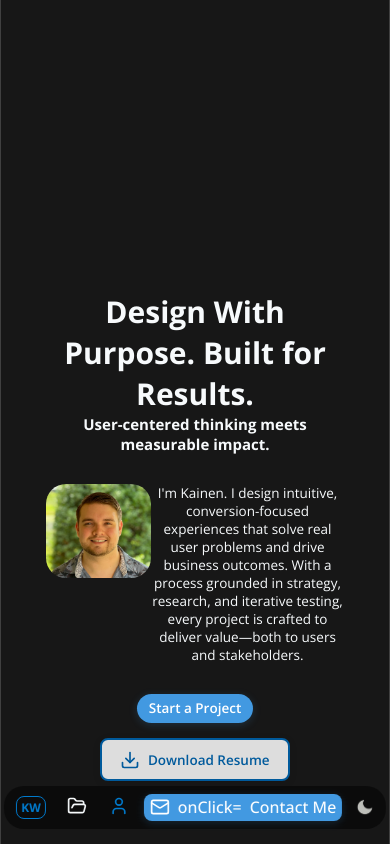
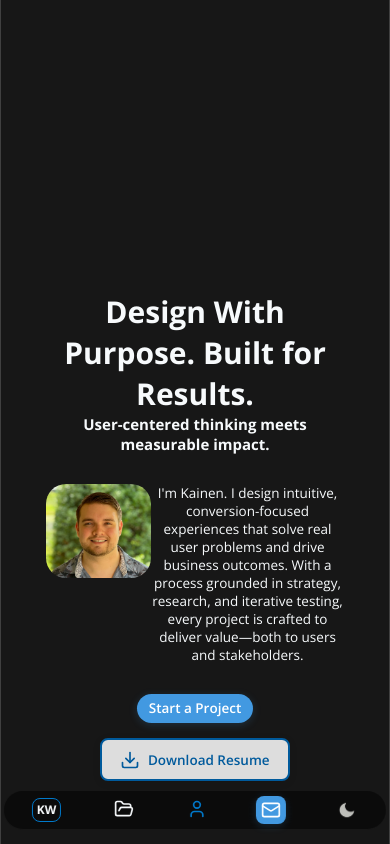
Before and after one commit to kainenw/portfolio_v2, a React (Create React App) app: page /about in a window 390 px wide. Shown: the top 844 px of the page. Built offline with nearby package versions, Linux system fonts and the light colour scheme.

Commit message:
feat: update Header component to improve CTAButton structure and styling; adjust logo text color and font size

```diff
--- a/src/Components/Header/Header.css
+++ b/src/Components/Header/Header.css
@@ -32,11 +32,14 @@
 .logo-text {
   font-weight: 700;
   font-size: 1.5rem;
-  color: var(--accent-color, #007acc);
   padding: 0.5rem;
   border: 2px solid var(--accent-color, #007acc);
   border-radius: 8px;
   transition: all 0.2s ease;
+}
+
+.logo-text.active {
+  color: var(--accent-color, #007acc);
 }
 
 .header-logo:hover .logo-text {
@@ -238,7 +241,7 @@
   }
 
   .App-header a {
-    font-size: 1.8rem;
+    font-size: 1rem;
     padding: 0.15em 0.2em;
   }
 
@@ -268,7 +271,8 @@
   }
 
   .header-nav-item .nav-link-text,
-  .header-cta .contact-text { /* Also hide contact text */
+  .header-cta .contact-text,
+  .contact-text { /* Also hide contact text */
     display: none; /* Hide text labels */
   }
 
--- a/src/Components/Header/Header.js
+++ b/src/Components/Header/Header.js
@@ -42,10 +42,11 @@ function Header(props) {
       </NavLink>
 
       {/* Contact CTA Button - Directly in App-header */}
-      <CTAButton variant="primary" size="medium" className="header-nav-item">
-        <Mail size={20} className="contact-icon" />
-        onClick={handleContactClick}
-        <span className="contact-text">Contact Me</span>
+      <CTAButton variant="primary" size="medium" className="header-nav-item" onClick={handleContactClick}>
+        <span style={{ display: 'flex', flexDirection: 'column', alignItems: 'center' }}>
+          <Mail size={20} className="contact-icon" />
+          <span className="contact-text">contact</span>
+        </span>
       </CTAButton>
 
       {/* Theme Toggle Button - Directly in App-header */}
```
